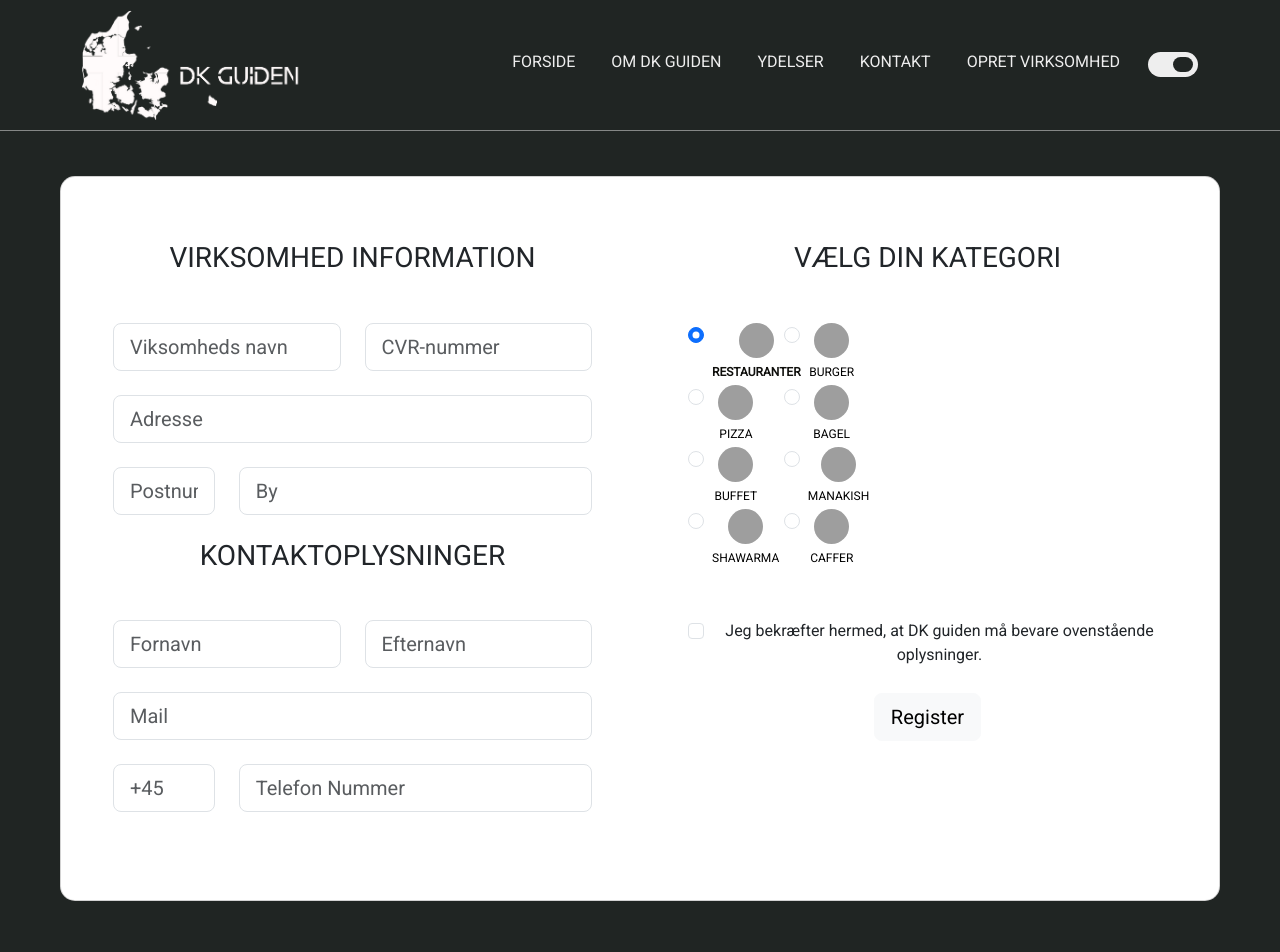
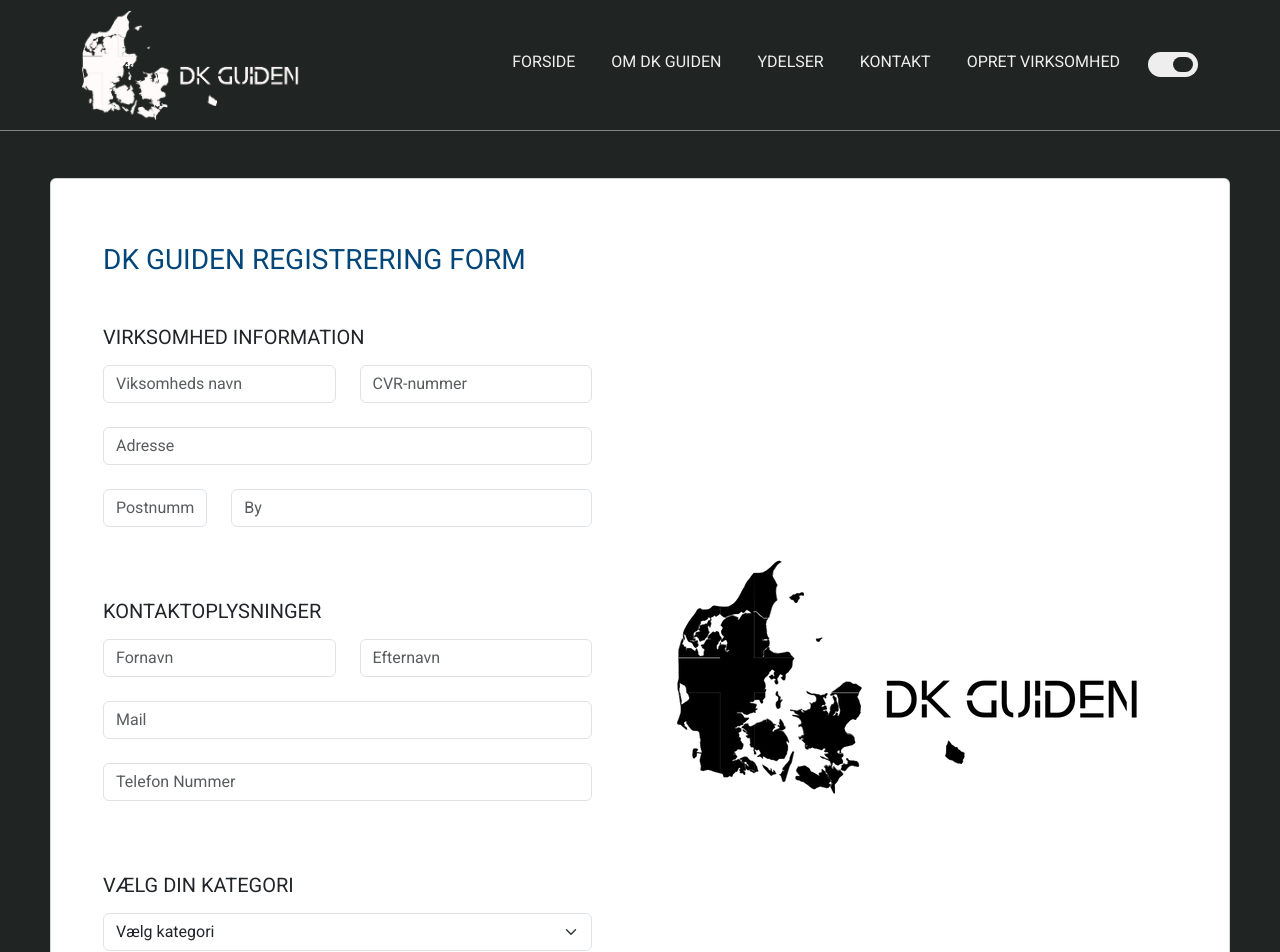
Before and after one commit to DragonHeart00/dk_guiden, a React (Create React App) app: page /opret-virksomhed in a window 1280 px wide. Shown: the top 952 px of the page. Built offline with nearby package versions, Linux system fonts and the light colour scheme; grey boxes are pictures that could not be loaded.

Commit message:
added register form

```diff
--- a/src/components/Contact/Contact.js
+++ b/src/components/Contact/Contact.js
@@ -7,6 +7,8 @@ import { ThemeContext } from "../../Context/theme";
 import "./contact.css";
 import {AiFillGithub, AiFillInstagram, AiOutlineMail, AiOutlineTwitter} from "react-icons/ai";
 import {FaFacebook, FaLinkedinIn, FaTiktok} from "react-icons/fa";
+import Toolstack from "../About/Toolstack";
+import Home2 from "../Home/Home2";
 
 function Contact() {
     const [{ themename, toggeltheme }] = useContext(ThemeContext);
@@ -14,7 +16,6 @@ function Contact() {
     return (
         <Container fluid className="contact-section">
             <Container>
-
                 <Row style={{ justifyContent: "center", padding: "10px"}}>
                     <Col
                         md={5}
@@ -94,6 +95,9 @@ function Contact() {
                 </Row>
 
             </Container>
+            <Container>
+
+            </Container>
             <ScrollToTop/>
         </Container>
     );
--- a/src/components/Contact/contact.css
+++ b/src/components/Contact/contact.css
@@ -4,6 +4,8 @@
     padding-bottom: 30px !important;
     background-color: var(--clr-bg) !important;
 }
+
+
 
 .tech-icons {
     font-size: 4.5em !important;
--- a/src/components/register/RegisterForm.jsx
+++ b/src/components/register/RegisterForm.jsx
@@ -10,73 +10,114 @@ import {
     MDBCheckbox
 } from 'mdb-react-ui-kit';
 import "./registerForm.css";
-import Category from "./Category";
-
 function RegisterForm() {
     return (
         <MDBContainer fluid >
-
             <MDBRow className='d-flex justify-content-center align-items-center py-5' style={{marginTop:80}}>
-                <MDBCol col='8' className='m-5'>
-                    <MDBCard className='card-registration card-registration-2' style={{borderRadius: '15px'}}>
+                <MDBCol col='8' className='registerForm'>
+                    <MDBCard className='card-registration card-registration-2'>
                         <MDBCardBody>
                             <MDBRow>
                                 <MDBCol md='6' className='p-5'>
-                                    <h3 className="fw-normal mb-5">VIRKSOMHED INFORMATION</h3>
+                                    <h3 className="fw-normal mb-5 text-start" style={{color:'#03467a'}}>DK GUIDEN REGISTRERING FORM</h3>
+                                    <h5 className="fw-normal mb-3 text-start">VIRKSOMHED INFORMATION</h5>
                                     <MDBRow>
                                         <MDBCol md='6'>
-                                            <MDBInput wrapperClass='mb-4' size='lg' id='form1' type='text' placeholder={"Viksomheds navn"}/>
+                                            <MDBInput wrapperClass='mb-4' id='form1' type='text'
+                                                      placeholder={"Viksomheds navn"}/>
                                         </MDBCol>
                                         <MDBCol md='6'>
-                                            <MDBInput wrapperClass='mb-4' size='lg' id='form2' type='text' placeholder={"CVR-nummer"}/>
+                                            <MDBInput wrapperClass='mb-4' id='form2' type='text'
+                                                      placeholder={"CVR-nummer"}/>
                                         </MDBCol>
                                     </MDBRow>
                                     <MDBRow>
-                                        <MDBInput wrapperClass='mb-4' size='lg' id='form4' type='text' placeholder={"Adresse"}/>
+                                        <MDBInput wrapperClass='mb-4' id='form4' type='text' placeholder={"Adresse"}/>
                                     </MDBRow>
                                     <MDBRow>
                                         <MDBCol md='3'>
-                                            <MDBInput wrapperClass='mb-4' size='lg' id='form6' type='text' placeholder={"Postnummer"}/>
+                                            <MDBInput wrapperClass='mb-4' id='form6' type='text'
+                                                      placeholder={"Postnummer"}/>
                                         </MDBCol>
 
                                         <MDBCol md='9'>
-                                            <MDBInput wrapperClass='mb-4'  size='lg' id='form7' type='text' placeholder={"By"}/>
+                                            <MDBInput wrapperClass='mb-4' id='form7' type='text' placeholder={"By"}/>
                                         </MDBCol>
                                     </MDBRow>
 
-                                    <h3 className="fw-normal mb-5">KONTAKTOPLYSNINGER</h3>
+                                    <h5 className="fw-normal mb-3 mt-5 text-start">KONTAKTOPLYSNINGER</h5>
                                     <MDBRow>
                                         <MDBCol md='6'>
-                                            <MDBInput wrapperClass='mb-4' size='lg' id='form1' type='text' placeholder={"Fornavn"}/>
+                                            <MDBInput wrapperClass='mb-4' id='form1' type='text'
+                                                      placeholder={"Fornavn"}/>
                                         </MDBCol>
                                         <MDBCol md='6'>
-                                            <MDBInput wrapperClass='mb-4' size='lg' id='form2' type='text' placeholder={"Efternavn"}/>
+                                            <MDBInput wrapperClass='mb-4' id='form2' type='text'
+                                                      placeholder={"Efternavn"}/>
                                         </MDBCol>
                                     </MDBRow>
                                     <MDBRow>
-                                        <MDBInput wrapperClass='mb-4' size='lg' id='form4' type='text' placeholder={"Mail"}/>
+                                        <MDBInput wrapperClass='mb-4' id='form4' type='text' placeholder={"Mail"}/>
                                     </MDBRow>
                                     <MDBRow>
-                                        <MDBCol md='3'>
-                                            <MDBInput wrapperClass='mb-4' size='lg' id='form6' type='text' placeholder={"+45"}/>
+                                        <MDBInput wrapperClass='mb-4' id='form7' type='text'
+                                                  placeholder={"Telefon Nummer "}/>
+                                    </MDBRow>
+
+                                    <h5 className="fw-normal mb-3 mt-5 text-start">VÆLG DIN KATEGORI</h5>
+                                    <MDBRow>
+                                        <MDBCol md='12' className={"pb-5 fw-normal"}>
+                                            <select className="form-select" aria-label="example">
+                                                <option selected disabled>Vælg kategori</option>
+                                                <option value="Handyman">Handyman</option>
+                                                <option value="Skrædder">Skrædder</option>
+                                                <option value="Elektronik">Elektronik</option>
+                                                <option value="Bilmekaniker">Bilmekaniker</option>
+                                                <option value="Maler">Maler</option>
+                                                <option value="Smed">Smed</option>
+                                                <option value="Cykelmekaniker">Cykelmekaniker</option>
+                                                <option value="Butik">Butik</option>
+                                                <option value="Økonomi">Økonomi</option>
+                                                <option value="Lovgivning">Lovgivning</option>
+                                                <option value="VVS">VVS</option>
+                                                <option value="Personlig træner">Personlig træner</option>
+                                                <option value="Murer">Murer</option>
+                                                <option value="Tandlæge">Tandlæge</option>
+                                                <option value="Psykolog og rådgivning">Psykolog og rådgivning</option>
+                                                <option value="Køreskoler">Køreskoler</option>
+                                                <option value="Undervisning">Undervisning</option>
+                                                <option value="Tømer">Tømer</option>
+                                                <option value="Sneoprydning">Sneoprydning</option>
+                                                <option value="Gartner">Gartner</option>
+                                                <option value="Elektriker">Elektriker</option>
+                                                <option value="Læger">Læger</option>
+                                                <option value="Køletekniker">Køletekniker</option>
+                                                <option value="Frisør">Frisør</option>
+                                                <option value="Guld og sølv butikker">Guld og sølv butikker</option>
+                                                <option value="Urmager">Urmager</option>
+                                                <option value="Fotograf">Fotograf</option>
+                                                <option value="Vaskeri & renseri">Vaskeri & renseri</option>
+                                                <option value="Rengøring">Rengøring</option>
+                                            </select>
+
                                         </MDBCol>
-
                                         <MDBCol md='9'>
-                                            <MDBInput wrapperClass='mb-4'  size='lg' id='form7' type='text' placeholder={"Telefon Nummer "}/>
+                                            <MDBCheckbox name='flexCheck' id='flexCheckDefault' labelClass='mb-4'
+                                                         label='Jeg bekræfter hermed, at DK guiden må bevare ovenstående oplysninger.'/>
+                                        </MDBCol>
+                                    </MDBRow>
+                                    <MDBRow className={"justify-content-end"}>
+                                        <MDBCol md='2'>
+                                            <MDBBtn color='light'>TILMELD</MDBBtn>
                                         </MDBCol>
                                     </MDBRow>
                                 </MDBCol>
 
-                                <MDBCol md='6' className='bg-indigo p-5' >
-                                    <h3 className="fw-normal mb-5 ">VÆLG DIN KATEGORI</h3>
-                                    <MDBCol md='9' className={"pb-5 fw-normal"} >
-                                        <Category/>
-                                    </MDBCol>
-                                    <MDBCheckbox name='flexCheck' id='flexCheckDefault' labelClass='mb-4' label='Jeg bekræfter hermed, at DK guiden må bevare ovenstående oplysninger.' />
-                                    <MDBBtn color='light' size='lg'>Register</MDBBtn>
+                                <MDBCol id={"backgroud"}>
+
                                 </MDBCol>
+                            </MDBRow>
 
-                            </MDBRow>
                         </MDBCardBody>
                     </MDBCard>
 
--- a/src/components/register/registerForm.css
+++ b/src/components/register/registerForm.css
@@ -1,4 +1,12 @@
+#backgroud {
+    background-image: url(../../Assets/logoDark.png);
+    background-repeat: no-repeat;
+    background-position: center;
+}
 
+.registerForm {
+    padding: 50px;
+}
 
 @media (min-width: 759px) {
     .card-registration-2 .bg-indigo {
@@ -27,3 +35,8 @@
         border-top-right-radius: 15px;
     }
 }
+@media (max-width: 758px) {
+    .registerForm {
+        padding: 10px; /* Adjust padding for smaller screens */
+    }
+}
```
Also changed, not shown: src/Assets/dk.svg (added), 8 other files (tests, documents, lock files or other folders).
